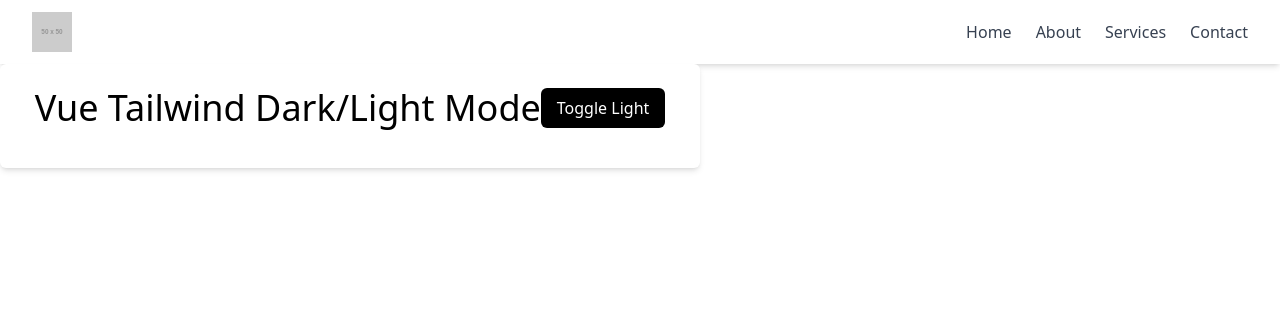
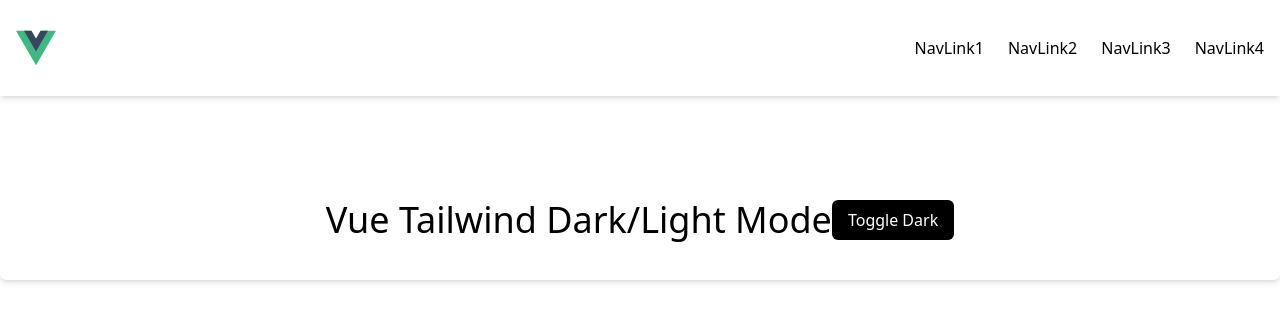
Before and after one commit to rdoo1809/Theme-Toggler-Vite-Vue-Tailwind, a Vue app: page / in a window 1280 px wide. Shown: the top 322 px of the page. Built offline with nearby package versions, Linux system fonts and the light colour scheme.

Commit message:
style navbar

```diff
--- a/src/views/HomeView.vue
+++ b/src/views/HomeView.vue
@@ -11,7 +11,7 @@ const toggleDark = useToggle(isDark);
 
 
     <div
-      class="max-w-[700px] flex items-start justify-center shadow-md p-6 rounded-md bg-white dark:bg-slate-700"
+      class=" flex items-start justify-center shadow-md p-6 rounded-md bg-white dark:bg-slate-700 mt-20"
     >
       <div class="flex items-start sm:items-center mb-4">
         <h1 class="text-4xl flex-1 dark:text-white">
@@ -22,7 +22,7 @@ const toggleDark = useToggle(isDark);
         @click="toggleDark()"
         class="py-2 px-4 bg-black text-white rounded-md dark:bg-white dark:text-black"
       >
-       Toggle {{ isDark ? "Dark" : "Light" }}
+       Toggle {{ isDark ? "Light" : "Dark" }}
       </button>
     </div>
 </template>
--- a/src/views/NavBar.vue
+++ b/src/views/NavBar.vue
@@ -1,41 +1,50 @@
+<script setup>
+import {ref} from "vue";
+import Logo from "@/assets/logo.svg"
+
+const isOpen = ref(false);
+
+const toggleMenu = () => {
+  isOpen.value = !isOpen.value;
+};
+</script>
+
 <template>
-  <nav class="bg-white dark:bg-gray-900 shadow-md">
-    <div class="max-w-7xl mx-auto px-4 sm:px-6 lg:px-8">
-      <div class="flex justify-between h-16 items-center">
+  <nav class="bg-white dark:bg-black shadow-md">
+    <div class="h-24 px-4 flex justify-between items-center">
 
-        <div class="flex-shrink-0">
-          <img src="https://via.placeholder.com/50" alt="Logo" class="h-10 w-10">
-        </div>
+      <img :src="Logo" alt="Logo" class="h-10 w-10">
 
-        <!-- Navigation Links -->
-        <div class="hidden md:flex space-x-6">
-          <a href="#" class="text-gray-700 dark:text-gray-300 hover:text-blue-500">Home</a>
-          <a href="#" class="text-gray-700 dark:text-gray-300 hover:text-blue-500">About</a>
-          <a href="#" class="text-gray-700 dark:text-gray-300 hover:text-blue-500">Services</a>
-          <a href="#" class="text-gray-700 dark:text-gray-300 hover:text-blue-500">Contact</a>
-        </div>
+      <div class="hidden md:flex space-x-6">
+        <a href="#" class="nav-link">NavLink1</a>
+        <a href="#" class="nav-link">NavLink2</a>
+        <a href="#" class="nav-link">NavLink3</a>
+        <a href="#" class="nav-link">NavLink4</a>
+      </div>
 
-        <!-- Mobile Menu Button -->
-        <div class="md:hidden">
-          <button @click="toggleMenu" class="text-gray-700 dark:text-gray-300 focus:outline-none">
-            ☰
-          </button>
-        </div>
+      <!-- Mobile Nav -->
+      <div class="md:hidden">
+        <button @click="toggleMenu" class="text-black dark:text-white focus:outline-none text-2xl">
+          ☰
+        </button>
       </div>
     </div>
 
-    <!-- Mobile Dropdown Menu -->
-    <div v-if="isOpen" class="md:hidden bg-white dark:bg-gray-900">
-      <a href="#"
-         class="block px-4 py-2 text-gray-700 dark:text-gray-300 hover:bg-gray-200 dark:hover:bg-gray-700">Home</a>
-      <a href="#" class="block px-4 py-2 text-gray-700 dark:text-gray-300 hover:bg-gray-200 dark:hover:bg-gray-700">About</a>
-      <a href="#" class="block px-4 py-2 text-gray-700 dark:text-gray-300 hover:bg-gray-200 dark:hover:bg-gray-700">Services</a>
-      <a href="#" class="block px-4 py-2 text-gray-700 dark:text-gray-300 hover:bg-gray-200 dark:hover:bg-gray-700">Contact</a>
+    <div v-if="isOpen" class="md:hidden bg-white dark:bg-black">
+      <a href="#" class="nav-link-mobile">NavLink1</a>
+      <a href="#" class="nav-link-mobile">NavLink2</a>
+      <a href="#" class="nav-link-mobile">NavLink3</a>
+      <a href="#" class="nav-link-mobile">NavLink4</a>
     </div>
   </nav>
 </template>
-<script>
-export default {
-  name: 'NavBar'
+
+<style scoped>
+.nav-link {
+  @apply text-black dark:text-white hover:text-blue-500;
 }
-</script>
+
+.nav-link-mobile {
+  @apply block px-4 py-2 text-black dark:text-white hover:bg-gray-200 dark:hover:bg-gray-400
+}
+</style>
```
